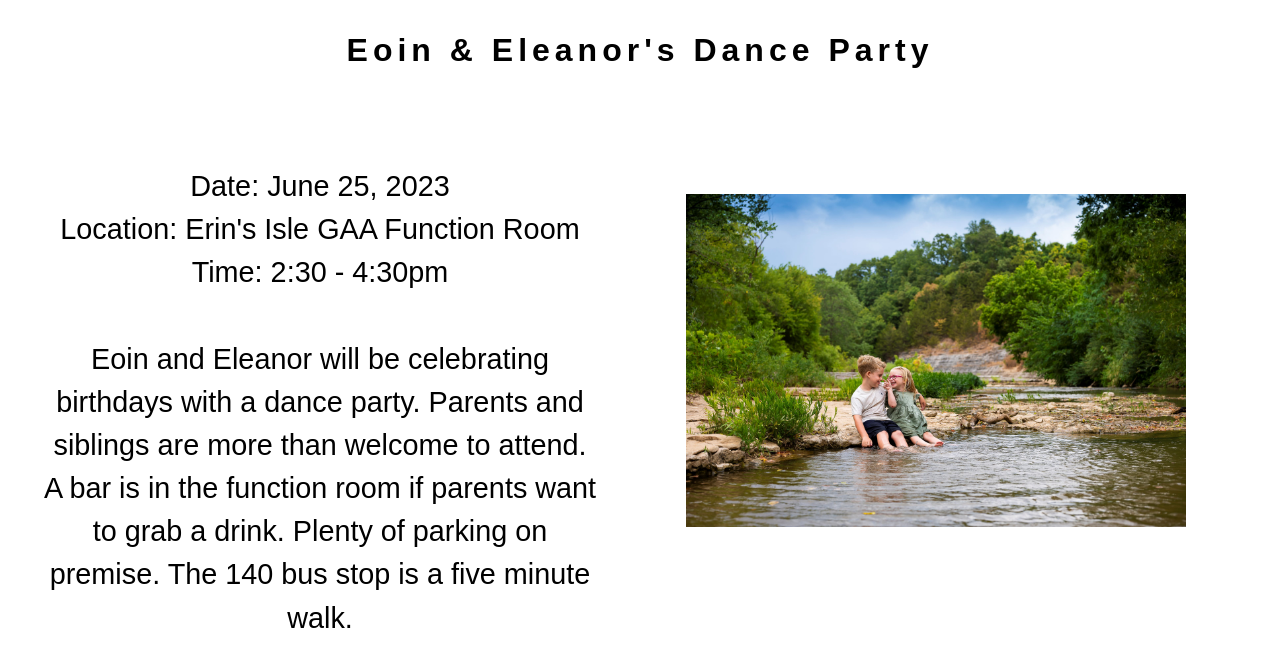
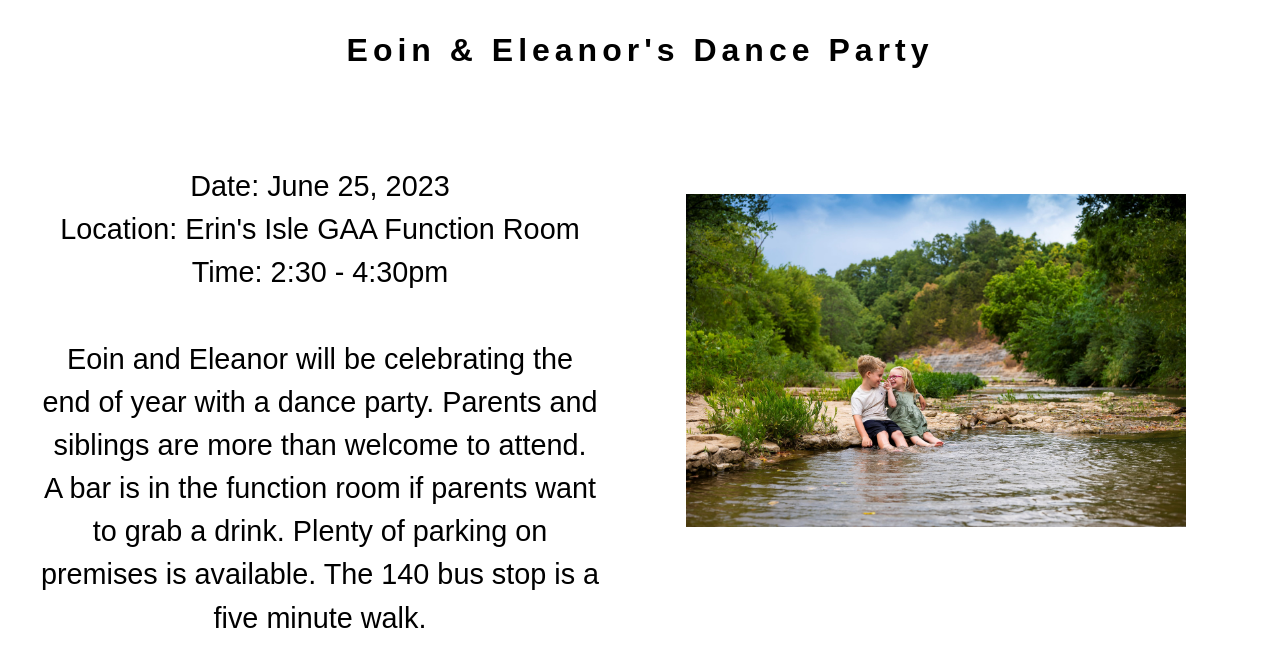
Before and after one commit to CRC26/BirthdayBash, a Svelte app: page / in a window 1280 px wide. Shown: the top 666 px of the page. Built offline with nearby package versions, Linux system fonts and the light colour scheme.

Commit message:
updated - location-info

```diff
--- a/index.html
+++ b/index.html
@@ -4,7 +4,7 @@
     <meta charset="UTF-8" />
     <link rel="icon" href="/favicon.ico" />
     <meta name="viewport" content="width=device-width, initial-scale=1" />
-    <title> Dance Party </title>
+    <title> Eoin&Eleanor </title>
     <link rel="stylesheet" href="https://cdn.jsdelivr.net/npm/bulma@0.9.4/css/bulma.min.css">
   </head>
   <body>
--- a/src/App.svelte
+++ b/src/App.svelte
@@ -13,9 +13,11 @@
           <li>Time: 2:30 - 4:30pm </li>
         </ul>
         <br>
-        <p>Eoin and Eleanor will be celebrating birthdays with a dance party.
+        <p>Eoin and Eleanor will be celebrating the end of year with a dance party.
            Parents and siblings are more than welcome to attend.
-           A bar is in the function room if parents want to grab a drink. Plenty of parking on premise. The 140 bus stop is a five minute walk.
+           A bar is in the function room if parents want to grab a drink.
+           Plenty of parking on premises is available.
+           The 140 bus stop is a five minute walk.
         </p>
       </div>
       <div class="column is-12-mobile">
```
